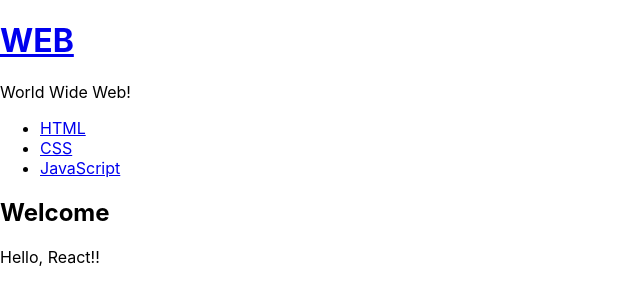
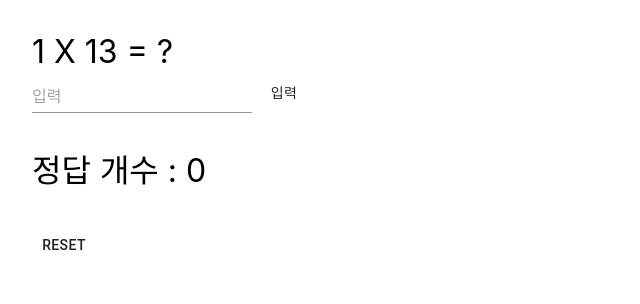
Before and after one commit to glory4god/project-team, a React (Create React App) app: page / in a window 1280 px wide. Shown: the top 304 px of the page, without its empty margins (0-640 px from the left). Built offline with nearby package versions, Linux system fonts and the light colour scheme.

Commit message:
make gugudan example
created functions score count, reset and 20*20

```diff
--- a/src/App.jsx
+++ b/src/App.jsx
@@ -2,13 +2,15 @@ import React from 'react';
 import { Route } from 'react-router';
 import styled from 'styled-components';
 import Main from './components/Main';
+import Gugudan from './components/Gugudan';
 
 const Root = styled.div``;
 
 const App = () => {
   return (
     <Root>
-      <Route path="/" component={Main}></Route>
+      {/* <Route path="/" component={Main}></Route> */}
+      <Route path="/" component={Gugudan}></Route>
     </Root>
   );
 };
--- /dev/null
+++ b/src/components/Gugudan.jsx
@@ -0,0 +1,86 @@
+import React from 'react';
+import styled from 'styled-components';
+import Input from '@material-ui/core/Input';
+import Button from '@material-ui/core/Button';
+
+const Root = styled.section`
+  font-size: 2rem;
+  padding: 2rem 0 0 2rem;
+  .result {
+    padding-top: 1rem;
+  }
+`;
+
+const Gugudan = () => {
+  const [gugudan, setGugudan] = React.useState({
+    first: Math.ceil(Math.random() * 20),
+    second: Math.ceil(Math.random() * 20),
+    value: '',
+    result: '',
+  });
+  const [score, setScore] = React.useState(0);
+  const inputRef = React.useRef();
+
+  const resultHandle = (value) => {
+    if (!value) {
+      window.alert('입력하세요');
+    } else if (parseInt(value) === gugudan.first * gugudan.second) {
+      setGugudan(() => ({
+        first: Math.ceil(Math.random() * 20),
+        second: Math.ceil(Math.random() * 20),
+        value: '',
+        result: '정답은 ' + value + '입니다',
+      }));
+      setScore(score + 1);
+    } else {
+      setGugudan((prev) => ({
+        ...prev,
+        first: Math.ceil(Math.random() * 20),
+        second: Math.ceil(Math.random() * 20),
+        value: '',
+        result: '땡',
+      }));
+    }
+    inputRef.current.focus();
+  };
+
+  const onChange = (e) => {
+    setGugudan((prev) => ({
+      ...prev,
+      value: e.target.value,
+    }));
+  };
+  const reset = () => {
+    setScore(0);
+    setGugudan({
+      first: Math.ceil(Math.random() * 20),
+      second: Math.ceil(Math.random() * 20),
+      value: '',
+      result: '',
+    });
+  };
+
+  return (
+    <Root>
+      <div>
+        {gugudan.first} X {gugudan.second} = ?
+      </div>
+      <Input
+        inputRef={inputRef}
+        onChange={onChange}
+        onKeyDown={(e) => {
+          if (e.key === 'Enter') {
+            resultHandle(e.target.value);
+          }
+        }}
+        placeholder="입력"
+        value={gugudan.value}></Input>
+      <Button onClick={() => resultHandle(gugudan.value)}>입력</Button>
+      <p>{gugudan.result}</p>
+      <p>정답 개수 : {score}</p>
+      <Button onClick={reset}>reset</Button>
+    </Root>
+  );
+};
+
+export default Gugudan;
```
Also changed, not shown: src/components/Subject.jsx (line endings or trailing spaces).
